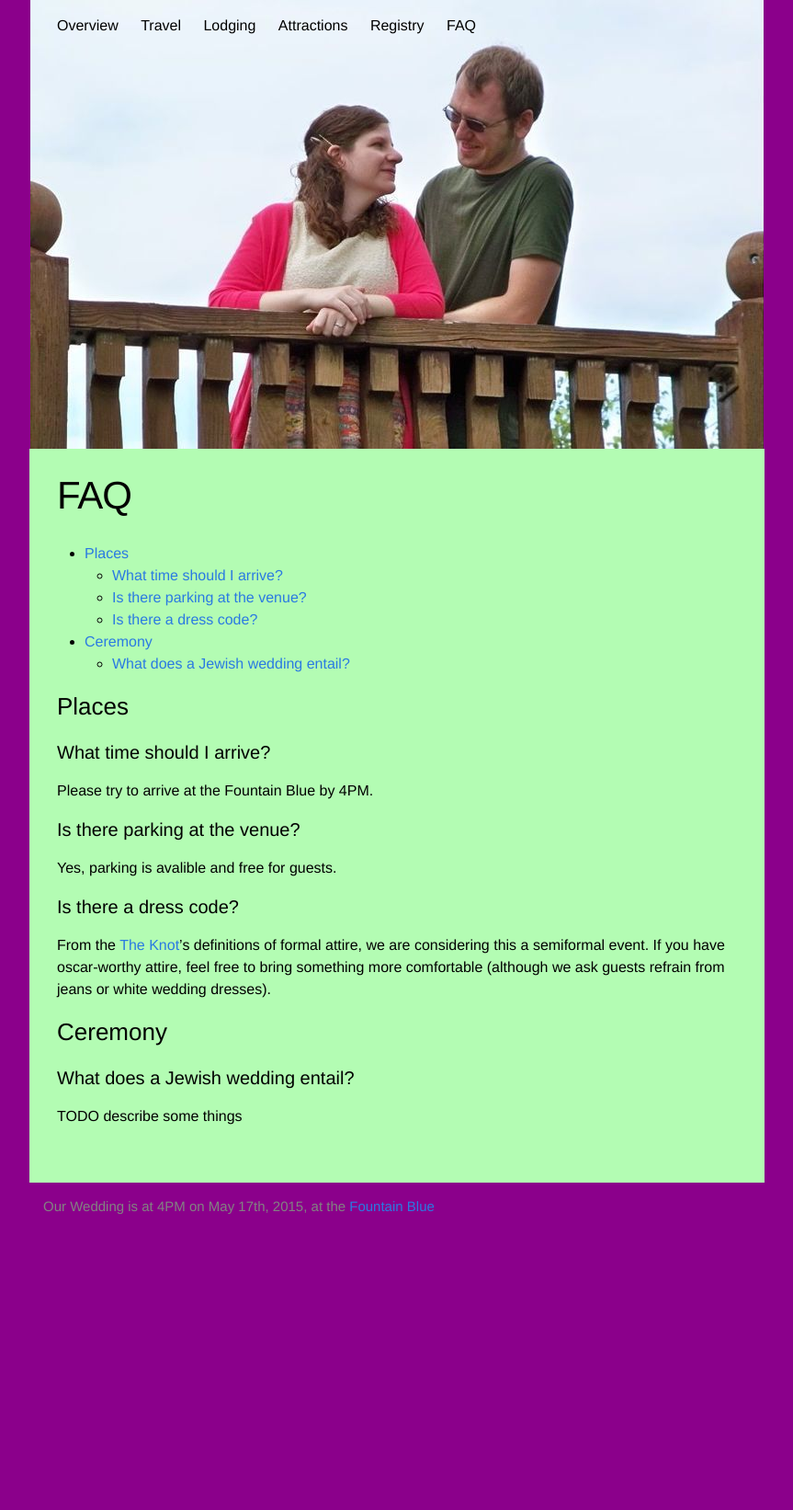
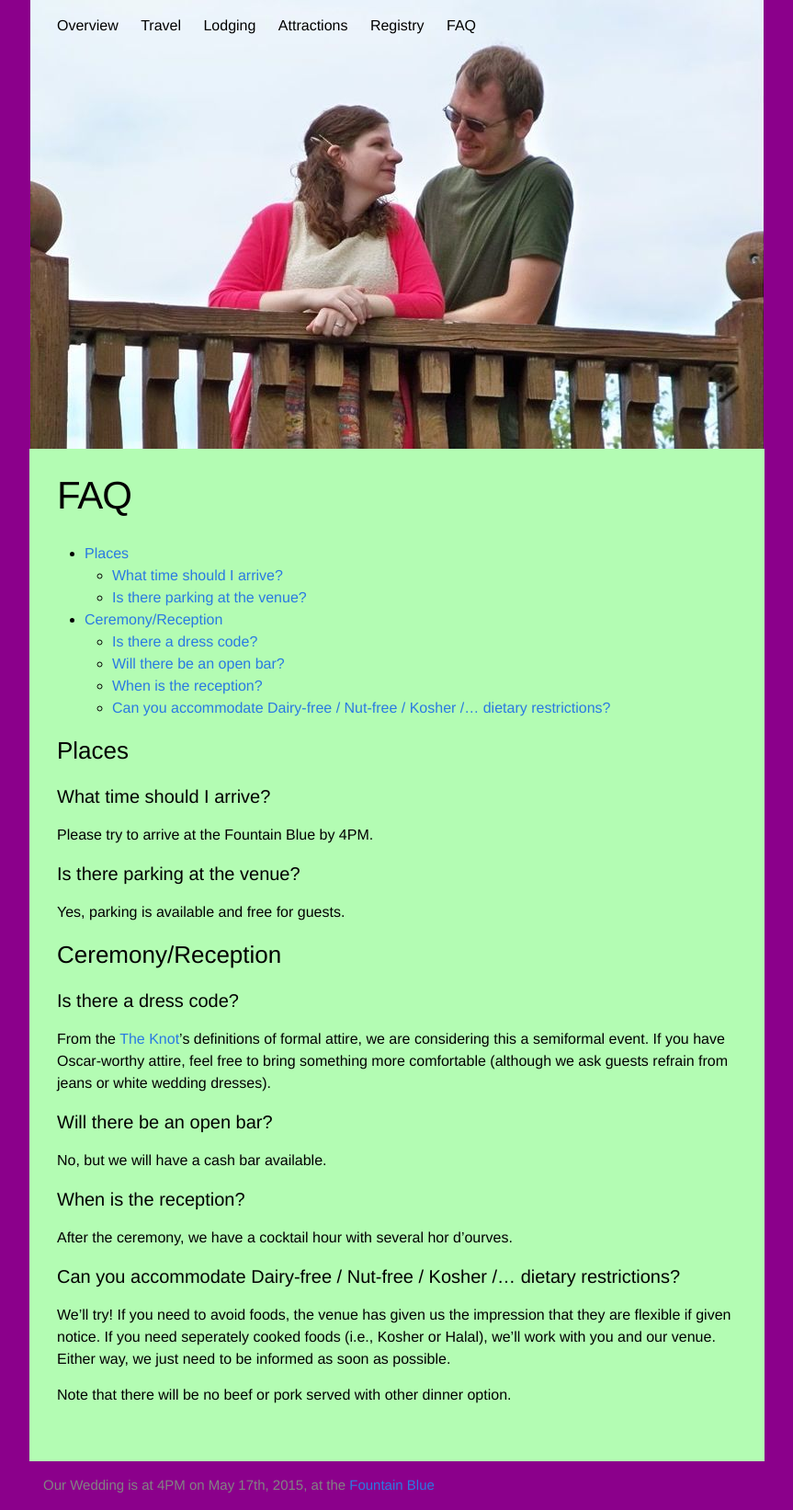
Before and after one commit to sargas/wedding-site, a Jekyll site: the page built from faq.md, in a window 1280 px wide. Shown: the whole page at 92% size, without its empty margins (208-1071 px from the left). Built offline with Jekyll 4.4.1, drawn with Linux system fonts in a browser that asks for light colours; before the commit the page ends 1339 px from its top, so only the background shows below that.

Commit message:
Add more to FAQ
Add TODO section to readme
Fix attraction infowindows not closing

```diff
--- a/attraction_info.json
+++ b/attraction_info.json
@@ -67,7 +67,7 @@
 		{
 			"name": "Museum of Science and Industry",
 			"coordinates": { "lng": -87.58306600000003, "lat": 41.790573 },
-			"description": "Visit here. Really, if you are into coal, model trains, WWII subs, weather, farming, history,  .......",
+			"description": "Visit here. Really, if you are into coal, model trains, WWII subs, weather, farming, history,&hellip;",
 			"url": "http://www.msichicago.org/"
 		},
 		{
--- a/faq.md
+++ b/faq.md
@@ -13,12 +13,20 @@ permalink: /faq/
 Please try to arrive at the Fountain Blue by 4PM.
 
 #### Is there parking at the venue?
-Yes, parking is avalible and free for guests.
+Yes, parking is available and free for guests.
+
+### Ceremony/Reception
 
 #### Is there a dress code?
-From the <a href="http://wedding.theknot.com/wedding-planning/attending-wedding/articles/wedding-guest-attire-cheat-sheet.aspx">The Knot</a>'s definitions of formal attire, we are considering this a semiformal event. If you have oscar-worthy attire, feel free to bring something more comfortable (although we ask guests refrain from jeans or white wedding dresses).
+From the <a href="http://wedding.theknot.com/wedding-planning/attending-wedding/articles/wedding-guest-attire-cheat-sheet.aspx">The Knot</a>'s definitions of formal attire, we are considering this a semiformal event. If you have Oscar-worthy attire, feel free to bring something more comfortable (although we ask guests refrain from jeans or white wedding dresses).
 
-### Ceremony
+#### Will there be an open bar?
+No, but we will have a cash bar available.
 
-#### What does a Jewish wedding entail?
-TODO describe some things
+#### When is the reception?
+After the ceremony, we have a cocktail hour with several hor d'ourves.
+
+#### Can you accommodate Dairy-free / Nut-free / Kosher /&hellip; dietary restrictions?
+We'll try! If you need to avoid foods, the venue has given us the impression that they are flexible if given notice. If you need seperately cooked foods (i.e., Kosher or Halal), we'll work with you and our venue. Either way, we just need to be informed as soon as possible.
+
+Note that there will be no beef or pork served with other dinner option.
--- a/js/attractions.coffee
+++ b/js/attractions.coffee
@@ -24,7 +24,7 @@ toggleDisplay = (attraction, marker, div) ->
 
 		marker.my_infowindow.open marker.map, marker
 	else
-		marker.my_infowindow.close
+		marker.my_infowindow.close()
 		delete marker.my_infowindow
 
 addMarkerDesc = (attraction, marker, markersDiv) ->
@@ -71,5 +71,4 @@ initialize = ->
 				google.maps.event.addListener marker, 'click', ->
 					toggleDisplay attraction, marker, markerDiv
 
-
 google.maps.event.addDomListener window, 'load', initialize
```
Also changed, not shown: README.md.
